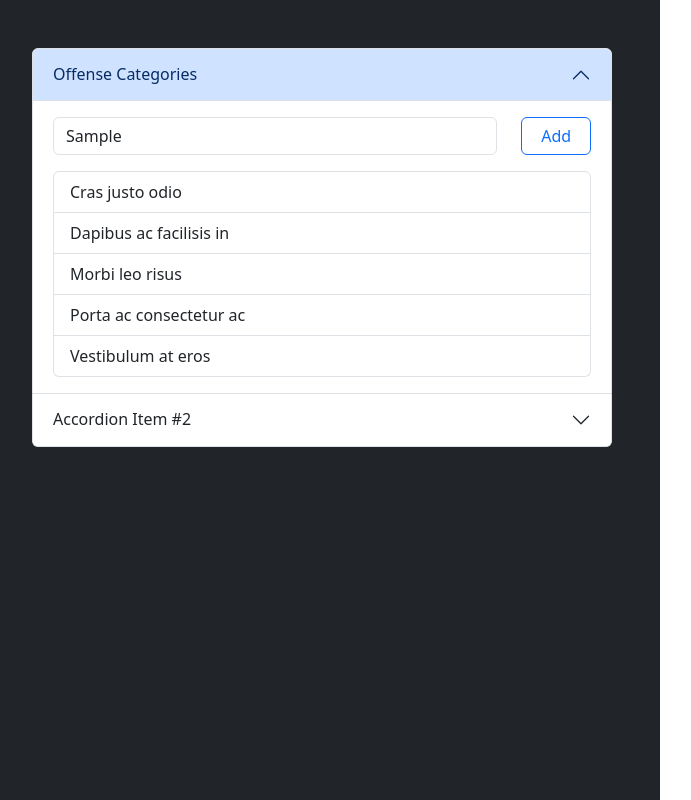
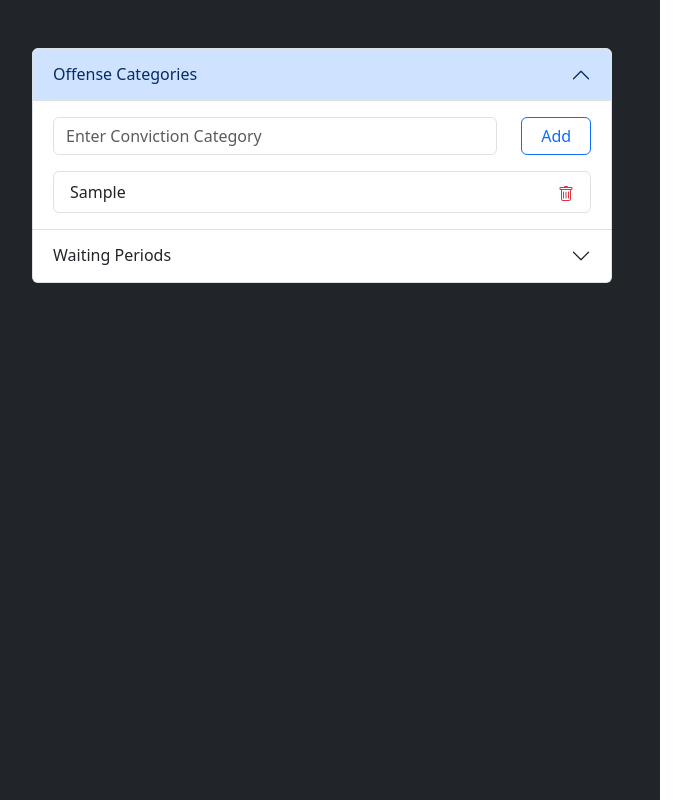
Before and after one commit to joshBeals/Expungement-Checker, a React (Create React App) app: page /alloy-generator in a window 1280 px wide. Both pictures are taken after typing "Sample" into the empty fields and a click on the button "Add". Shown: the whole page, without its empty margins (16-707 px from the left). Built offline with nearby package versions, Linux system fonts and the light colour scheme.

Commit message:
contextAPI Setup

```diff
--- a/package.json
+++ b/package.json
@@ -9,6 +9,7 @@
     "bootstrap": "^5.3.3",
     "react": "^18.2.0",
     "react-bootstrap": "^2.10.2",
+    "react-bootstrap-icons": "^1.11.3",
     "react-dom": "^18.2.0",
     "react-router-dom": "^6.22.3",
     "react-scripts": "5.0.1",
--- a/src/components/Setup.js
+++ b/src/components/Setup.js
@@ -16,7 +16,7 @@ function Setup() {
                 </Accordion.Body>
             </Accordion.Item>
             <Accordion.Item eventKey="1">
-                <Accordion.Header>Accordion Item #2</Accordion.Header>
+                <Accordion.Header>Waiting Periods</Accordion.Header>
                 <Accordion.Body>
 
                 </Accordion.Body>
--- a/src/components/alloy/Conviction.js
+++ b/src/components/alloy/Conviction.js
@@ -4,19 +4,29 @@
  * github.com/joshBeals
  */
 
-import { ListGroup } from "react-bootstrap";
+import { ListGroup, Tooltip } from "react-bootstrap";
 import ConvictionForm from "../../forms/ConvictionForm";
+import { PencilSquare, Trash } from "react-bootstrap-icons";
+import { useAppState } from "../../store/AppStateContext";
 
 function Conviction() {
+
+    const { convictions, addConviction, deleteConviction } = useAppState();
+
+    console.log(convictions);
+
     return(
         <div>
             <ConvictionForm />
             <ListGroup>
-                <ListGroup.Item>Cras justo odio</ListGroup.Item>
-                <ListGroup.Item>Dapibus ac facilisis in</ListGroup.Item>
-                <ListGroup.Item>Morbi leo risus</ListGroup.Item>
-                <ListGroup.Item>Porta ac consectetur ac</ListGroup.Item>
-                <ListGroup.Item>Vestibulum at eros</ListGroup.Item>
+                {convictions.map((conviction, index) => (
+                    <ListGroup.Item key={index} className="d-flex justify-content-between align-items-center">
+                        {conviction}
+                        <div>
+                            <Trash onClick={() => deleteConviction(index)} className="text-danger" style={{ cursor: 'pointer' }}/>
+                        </div>
+                    </ListGroup.Item>
+                ))}
             </ListGroup>
         </div>
     );
--- a/src/forms/ConvictionForm.js
+++ b/src/forms/ConvictionForm.js
@@ -1,7 +1,23 @@
-import React from 'react';
+/**
+ * Joshua Alele-Beals
+ * joshbeals22@gmail.com
+ * github.com/joshBeals
+ */
+
+import React, { useState } from 'react';
 import { Row, Col, Form, Button } from 'react-bootstrap';
+import { useAppState } from '../store/AppStateContext';
 
 function ConvictionForm() {
+
+    const { addConviction } = useAppState();
+    const [newConviction, setNewConviction] = useState('');
+
+    const handleAdd = () => {
+        addConviction(newConviction);
+        setNewConviction(''); // Reset input after adding
+    };
+
     return (
         <Form>
             <Row className="align-items-center">
@@ -10,12 +26,13 @@ function ConvictionForm() {
                     className="mb-3"
                     id="inlineFormInput"
                     placeholder="Enter Conviction Category"
+                    type="text"
+                    value={newConviction}
+                    onChange={(e) => setNewConviction(e.target.value)}
                 />
             </Col>
             <Col xs={2}>
-          <Button variant="outline-primary" className="mb-3 w-100">
-            Add
-          </Button>
+                <Button onClick={handleAdd} variant="outline-primary" className="mb-3 w-100"> Add </Button>
             </Col>
             </Row>
         </Form>
--- a/src/index.js
+++ b/src/index.js
@@ -8,11 +8,14 @@ import ReactDOM from 'react-dom/client';
 import 'bootstrap/dist/css/bootstrap.min.css';
 import App from './App';
 import reportWebVitals from './reportWebVitals';
+import { AppStateProvider } from './store/AppStateContext';
 
 const root = ReactDOM.createRoot(document.getElementById('root'));
 root.render(
   <React.StrictMode>
-    <App />
+    <AppStateProvider>
+      <App />
+    </AppStateProvider>
   </React.StrictMode>
 );
 
--- /dev/null
+++ b/src/store/AppStateContext.js
@@ -0,0 +1,35 @@
+/**
+ * Joshua Alele-Beals
+ * joshbeals22@gmail.com
+ * github.com/joshBeals
+ */
+
+import React, { createContext, useContext, useState } from 'react';
+
+const AppStateContext = createContext();
+
+export const AppStateProvider = ({ children }) => {
+  const [convictions, setConvictions] = useState([]); // Initialize state
+
+  // Function to add a conviction
+  const addConviction = (conviction) => {
+    setConvictions([...convictions, conviction]);
+  };
+
+  // Function to remove an item by index
+  const deleteConviction = (index) => {
+    const filteredConvictions = convictions.filter((_, idx) => idx !== index);
+    setConvictions(filteredConvictions);
+  };
+
+  // Value to be passed to consuming components
+  const value = {
+    convictions,
+    addConviction,
+    deleteConviction,
+  };
+
+  return <AppStateContext.Provider value={value}>{children}</AppStateContext.Provider>;
+};
+
+export const useAppState = () => useContext(AppStateContext);
```
Also changed, not shown: 1 other file (tests, documents, lock files or other folders). Lines whose indentation alone changed are shown as unchanged.
